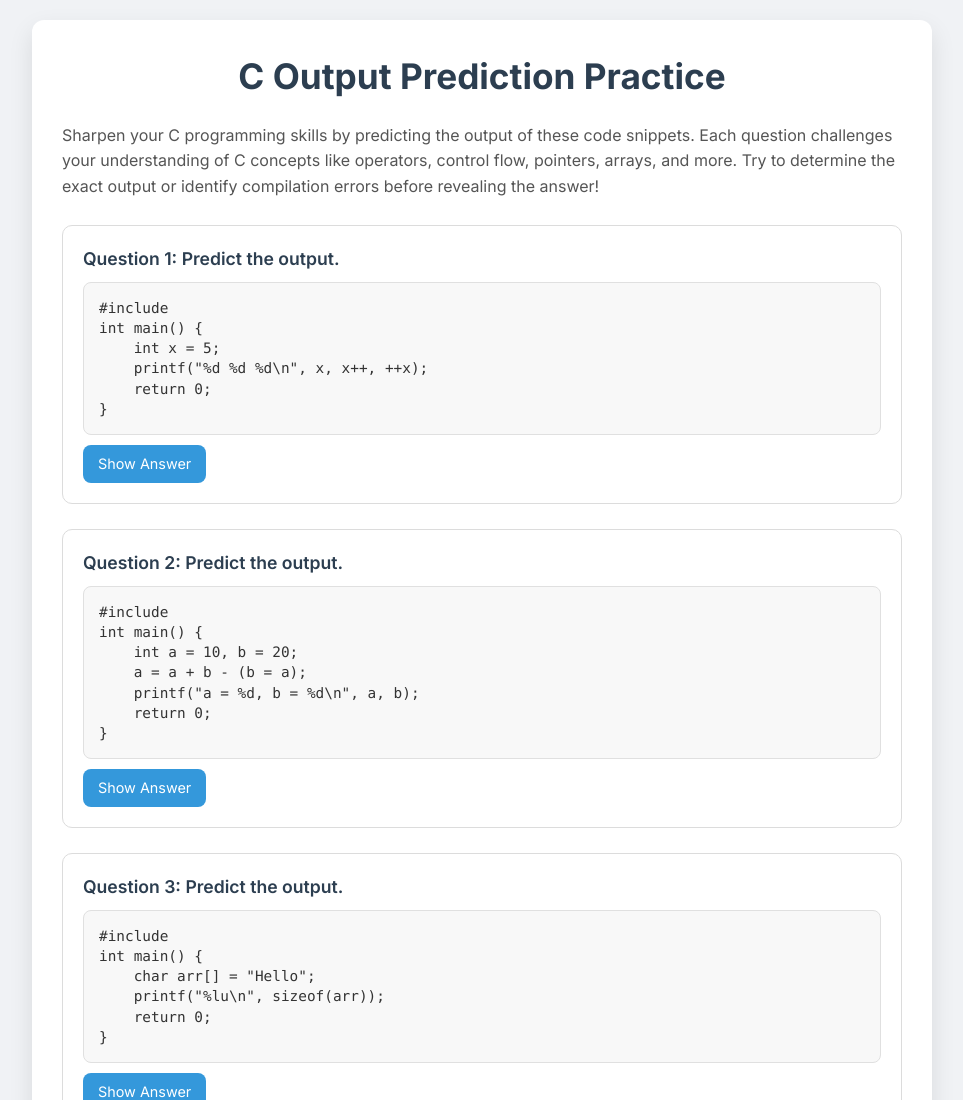
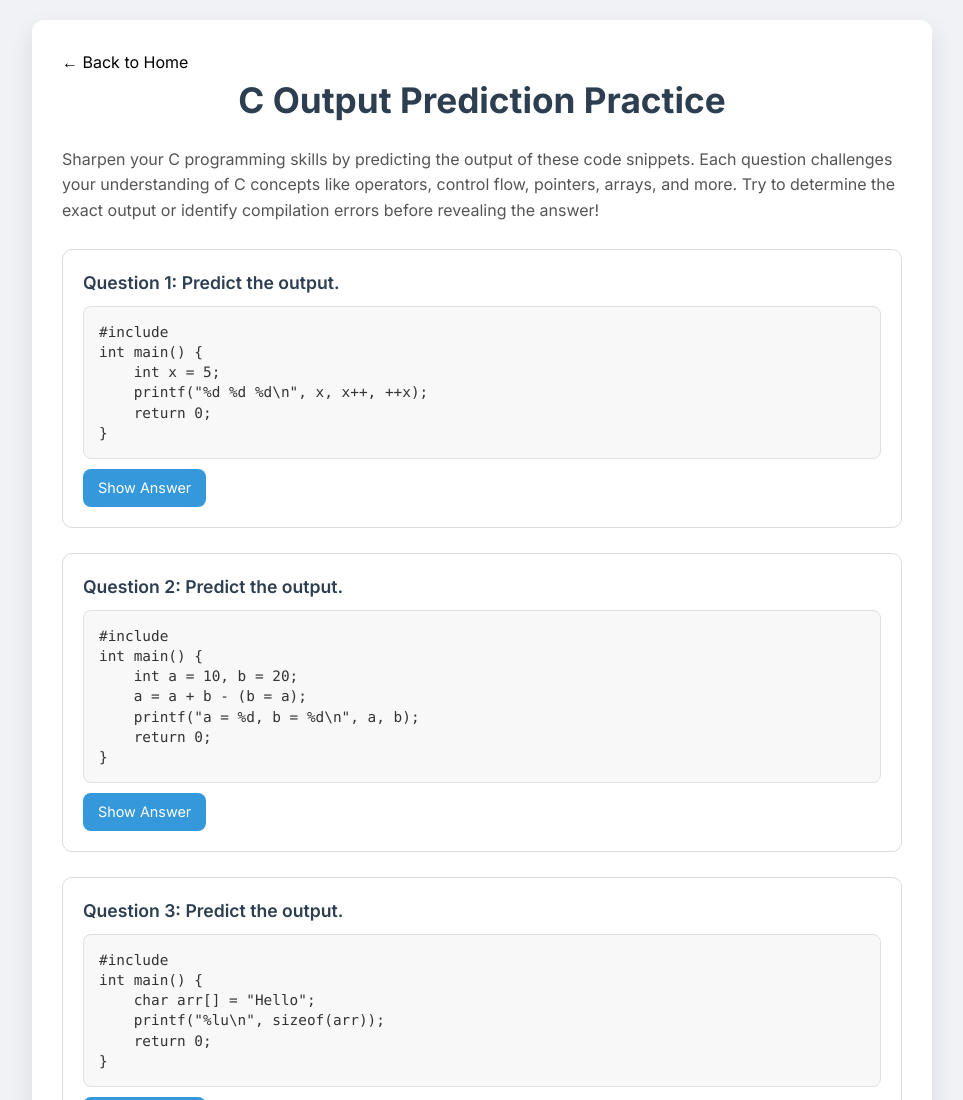
Before and after one commit to harshmv14/c_program_guide, a plain HTML site: page predictC.html in a window 1280 px wide. Shown: the top 1100 px of the page, without its empty margins (158-1121 px from the left). Drawn offline with nearby package versions, Linux system fonts and the light colour scheme.

Commit message:
Update predictC.html

```diff
--- a/predictC.html
+++ b/predictC.html
@@ -92,6 +92,7 @@
 </head>
 <body>
     <div class="container">
+        <a href="index.html" class="back-button">&larr; Back to Home</a>
         <h1>C Output Prediction Practice</h1>
         <p>Sharpen your C programming skills by predicting the output of these code snippets. Each question challenges your understanding of C concepts like operators, control flow, pointers, arrays, and more. Try to determine the exact output or identify compilation errors before revealing the answer!</p>
 
```
